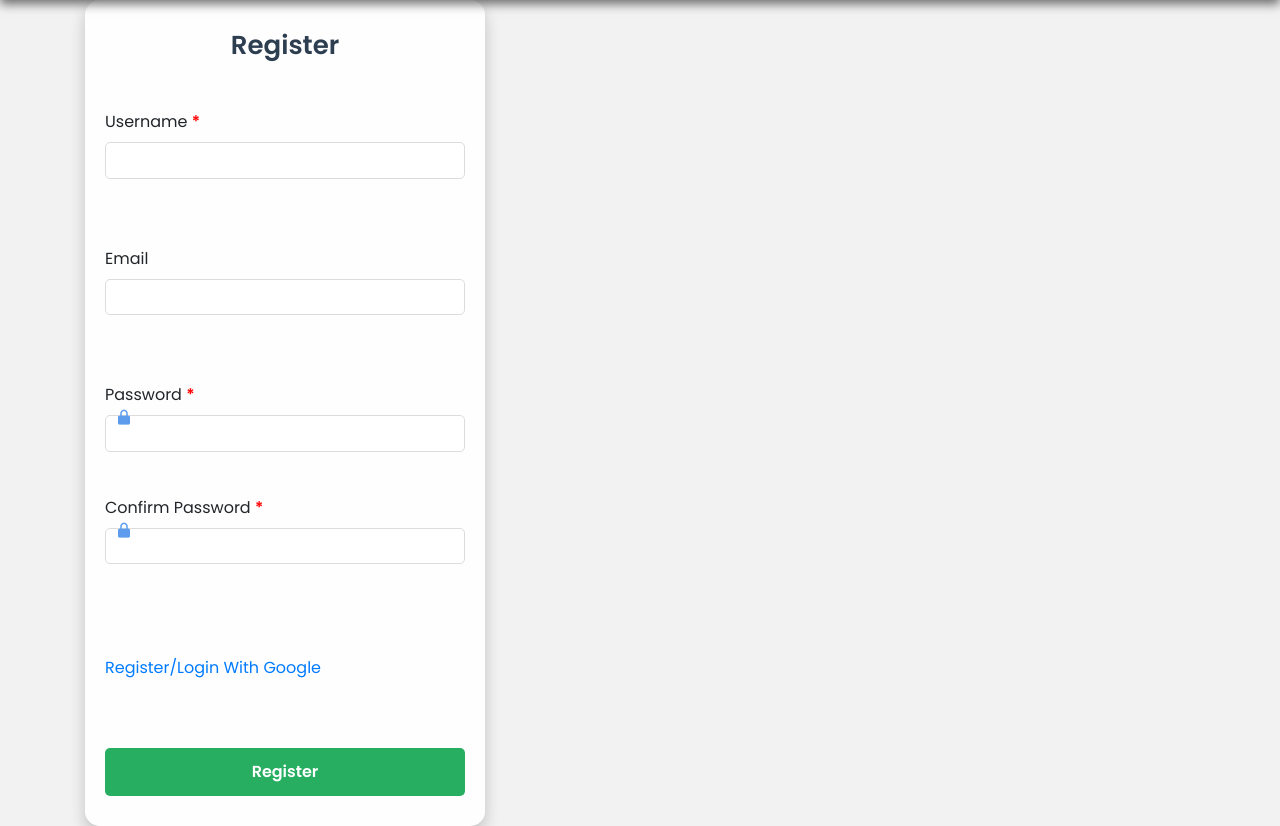
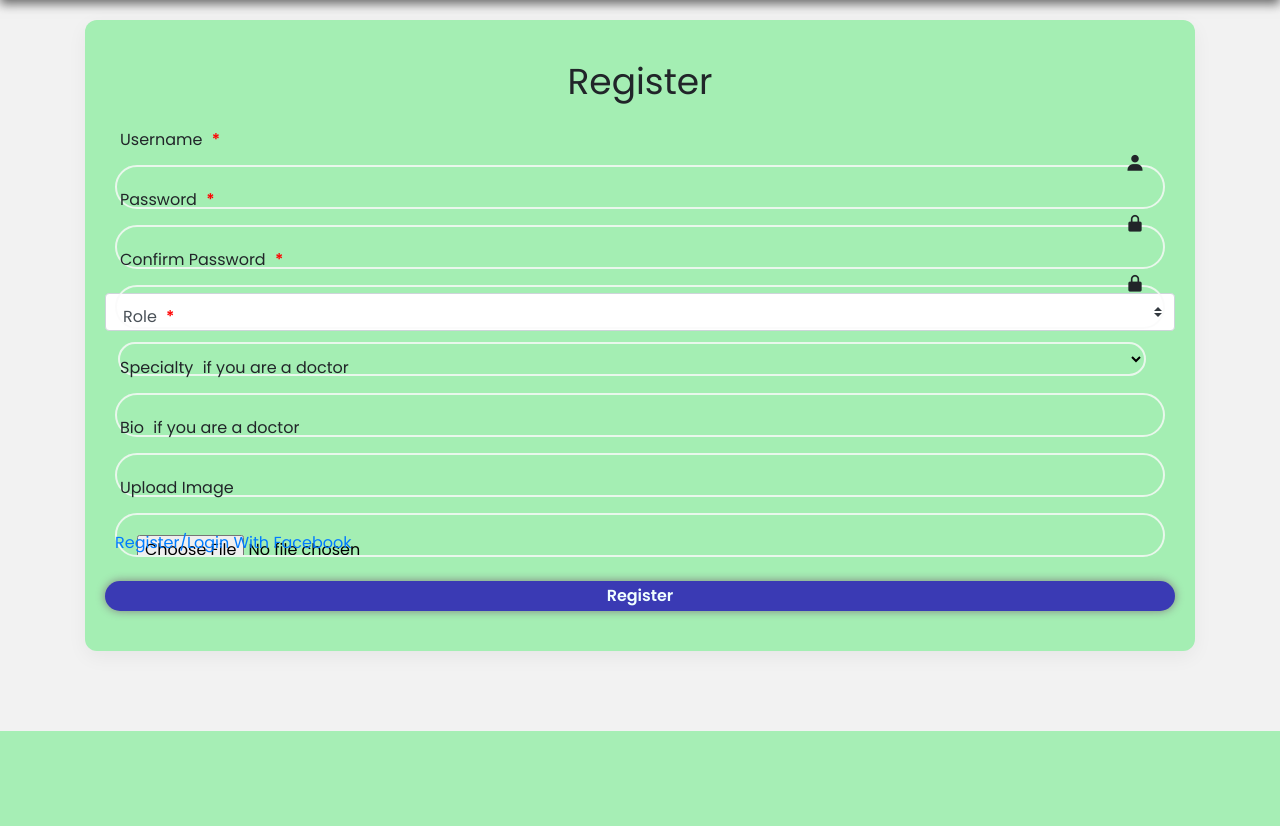
Before and after one commit to Isaiah-woko/MedifyCare, a Flask app: page /auth/register in a window 1280 px wide. Shown: the part 69-895 px from the top of the page. After the commit the page ends 800 px from the top, so only its background shows below. Run offline with Flask 3, Linux system fonts and the light colour scheme; tables that the repository leaves empty hold one stand-in row (values such as "Sample post"); some libraries are stand-ins or nearby versions.

Commit message:
made some changes

```diff
--- a/webapp/auth/forms.py
+++ b/webapp/auth/forms.py
@@ -1,6 +1,6 @@
 from flask_wtf import FlaskForm as Form
 from flask_wtf import RecaptchaField
-from wtforms import StringField, PasswordField, BooleanField, SelectField, SubmitField
+from wtforms import StringField, PasswordField, BooleanField, SelectField, SubmitField, ValidationError
 from wtforms.validators import DataRequired, Length, EqualTo, URL, Email
 from .models import User, Role
 from flask_wtf.file import FileField, FileRequired
@@ -40,16 +40,14 @@
         return True
 
 # registration form and validater
-
 class RegisterForm(Form):
     username = StringField('Username', validators=[DataRequired(), Length(max=255)])
-    email = StringField('Email', validators=[DataRequired()])
     password = PasswordField('Password', validators=[DataRequired(), Length(min=8)])
     confirm = PasswordField('Confirm Password', validators=[
         DataRequired(),
         EqualTo('password', message="Passwords must match")
     ])
-    """role = SelectField('Role', choices=[], validators=[DataRequired()])
+    role = SelectField('Role', choices=[('doctor', 'Doctor'), ('patient', 'Patient')], validators=[DataRequired()])
     specialty = StringField('Specialty')
     bio = StringField('Bio')
     image = FileField('Upload Image')
@@ -57,12 +55,12 @@
         super(RegisterForm, self).__init__(*args, **kwargs)
         # Fetch roles from the database and set choices
         self.role.choices = [(role.id, role.name.capitalize()) for role in Role.query.all()]
-    """
+
     def validate(self, extra_validators=None):
         # Perform standard validation
         if not super(RegisterForm, self).validate():
             return False
-        """print("******************************")
+        print("******************************")
         print("self.image.data : ", self.image.data)
         print("******************************")
         if self.role.data == '1' and (self.specialty.data == "" or self.bio.data == ""):
@@ -79,15 +77,13 @@
             if not allowed_file(filename):
                 self.image.errors.append('Invalid image format')
                 return False
-            """
         # Custom validation: Check if the username already exists
         user = User.query.filter_by(username=self.username.data).first()
         if user:
-            self.username.errors.append("User with that username already exists")
+            self.username.errors.append("User with that name already exists")
             return False
 
         return True
-
 
 class ResetPasswordRequestForm(Form):
     '''form for request to change the password'''
--- a/webapp/auth/view.py
+++ b/webapp/auth/view.py
@@ -78,15 +78,15 @@
     if form.validate_on_submit():
         new_user = User(username=form.username.data, email=form.email.data)
         new_user.set_password(form.password.data)
-        #selected_role = Role.query.get(form.role.data)
-        #new_user.roles.append(selected_role)
-        #new_user.specialty = form.specialty.data
-        #new_user.bio = form.bio.data
-        #file = form.image.data
-        #if file and allowed_file(file.filename):
-            #filename = secure_filename(file.filename)
-            #file.save(os.path.join(current_app.config['UPLOAD_FOLDER'], filename))
-            #new_user.image_filename = filename
+        selected_role = Role.query.get(form.role.data)
+        new_user.roles.append(selected_role)
+        new_user.specialty = form.specialty.data
+        new_user.bio = form.bio.data
+        file = form.image.data
+        if file and allowed_file(file.filename):
+            filename = secure_filename(file.filename)
+            file.save(os.path.join(current_app.config['UPLOAD_FOLDER'], filename))
+            new_user.image_filename = filename
         db.session.add(new_user)
         db.session.commit()
 
--- a/webapp/static/register.css
+++ b/webapp/static/register.css
@@ -1,128 +1,87 @@
-/* Global Reset */
-* {
-    margin: 0;
-    padding: 0;
-    box-sizing: border-box;
-}
 
 
 .wrapper {
-    background-color: rgba(255, 255, 255, 0.95);
-    padding: 30px 20px;
-    border-radius: 15px;
-    box-shadow: 0 8px 16px rgba(0, 0, 0, 0.2);
-    width: 400px;
-    max-width: 90%;
+    margin-top: 20px;
+    padding: 40px 20px;
+    background-color: #a4eeb3;
+    border-radius: 12px;
+    box-shadow: 0 6px 20px rgba(0, 0, 0, 0.05);
 }
 
-/* Form Heading */
-form h1 {
+.wrapper h1 {
+    font-size: 36px;
     text-align: center;
-    margin-bottom: 25px;
-    color: #2C3E50; /* Adjusted darker blue */
-    font-size: 26px;
-    font-weight: bold;
 }
 
-/* Input Box */
-.input-box {
+.wrapper label {
+	padding: 5px 5px;
+}
+.wrapper .input-box, .custom_select {
     position: relative;
-    margin-bottom: 20px;
+    width: 100%;
+    height: 50px;
+    margin: 10px 0;
+    padding: 10px;
 }
 
 .input-box input {
     width: 100%;
-    padding: 12px 40px;
-    border-radius: 5px;
-    border: 1px solid #dcdcdc;
+    height: 100%;
+    background: transparent;
+    border: none;
     outline: none;
-    font-size: 15px;
-    transition: border 0.3s ease, box-shadow 0.3s ease;
-}
-
-.input-box input:focus {
-    border-color: #5D9CEC;
-    box-shadow: 0 0 8px rgba(93, 156, 236, 0.4);
+    border: 2px solid rgba(250, 250, 250, .8);
+    border-radius: 40px;
+    font-size: 16px;
+    color: black;
+    padding: 20px 45px 20px 20px;
 }
 
 .input-box i {
     position: absolute;
-    top: 50%;
-    left: 10px;
-    transform: translateY(-50%);
-    color: #5D9CEC;
-    font-size: 18px;
+    right: 20px;
+    top: 80%;
+    transform: translate(-50%);
+    font-size: 20px;
 }
 
-/* Custom Select */
-.custom-select select {
+.wrapper .button {
     width: 100%;
-    padding: 12px;
-    border-radius: 5px;
-    border: 1px solid #ccc;
+    height: 30px;
+    background: rgb(58, 58, 180);
+    border: none;
+    outline: none;
+    border-radius: 40px;
+    box-shadow: 0 0 10px gray;
+    cursor: pointer;
     font-size: 16px;
-    color: #34495e;
+    color: azure;
+    font-weight: 600;
 }
 
-/* Error Messages */
-span[style="color: red;"] {
-    font-size: 13px;
-    font-weight: 500;
+.wrapper #role {
+	width: 100%;
+        height: 100%;
+        border: none;
+	outline: none;
+	background: transparent;
+        border: 2px solid rgba(250, 250, 250, .8);
+        border-radius: 40px;
+        font-size: 16px;
+        color: black;
+        padding: 20px 40px 10px 10px;
+	display: inline;
 }
-
-/* Register Link */
-.register-link {
-    text-align: center;
-    margin: 15px 0;
+.image {
+	width: 100%;
+        height: 100%;
+        border: none;
+        outline: none;
+        background: transparent;
+        border: 2px solid rgba(250, 250, 250, .8);
+        border-radius: 40px;
+        font-size: 16px;
+        color: black;
+        padding: 20px 40px 10px 10px;
+        display: inline;
 }
-
-.register-link a {
-    color: #5D9CEC;
-    font-weight: bold;
-    text-decoration: none;
-    font-size: 14px;
-}
-
-.register-link a:hover {
-    text-decoration: underline;
-}
-
-/* Submit Button */
-.button {
-    width: 100%;
-    padding: 12px;
-    background-color: #27AE60;
-    border: none;
-    border-radius: 5px;
-    color: white;
-    font-size: 16px;
-    font-weight: bold;
-    cursor: pointer;
-    transition: background-color 0.3s ease, transform 0.2s ease;
-}
-
-.button:hover {
-    background-color: #1A8C4F;
-    transform: translateY(-2px);
-}
-
-/* Responsive Design */
-@media (max-width: 480px) {
-    .wrapper {
-        padding: 20px 15px;
-        width: 95%;
-    }
-
-    form h1 {
-        font-size: 22px;
-    }
-
-    .input-box input {
-        font-size: 14px;
-    }
-
-    .button {
-        font-size: 14px;
-        padding: 10px;
-    }
-}
--- a/webapp/templates/auth/register.html
+++ b/webapp/templates/auth/register.html
@@ -6,57 +6,68 @@
 {% endblock %}
 
 {% block body %}
+
 <div class="wrapper">
     <form method="POST" action="{{ url_for('.register') }}" enctype="multipart/form-data">
         {{ form.hidden_tag() }}
         <h1>Register</h1>
-            <br>
         <div class="input-box">
             {{ form.username.label }} <span style="color: red; font-weight: bold;">*</span>
             {{ form.username(class_='form-control') }}
+    <i class='bx bxs-user'></i>
             {% for error in form.username.errors %}
                 <span style="color: red;">[{{ error }}]</span>
             {% endfor %}
         </div>
-            <br><br>
-
-            <div class="input-box">
-                {{ form.email.label }}
-                {{ form.email(class_='form-control') }}
-                {% for error in form.email.errors %}
-                    <span style="color: red;">[{{ error }}]</span>
-                {% endfor %}
-            </div>
-            <br><br>
-
         <div class="input-box">
             {{ form.password.label }} <span style="color: red; font-weight: bold;">*</span>
             {{ form.password(class_='form-control') }}
-                <i class="bx bxs-lock-alt"></i>
+    <i class='bx bxs-lock-alt'></i>
             {% for error in form.password.errors %}
                 <span style="color: red;">[{{ error }}]</span>
             {% endfor %}
         </div>
-            <br>
 
         <div class="input-box">
             {{ form.confirm.label }} <span style="color: red; font-weight: bold;">*</span>
             {{ form.confirm(class_='form-control') }}
-                <i class="bx bxs-lock-alt"></i>
+    <i class='bx bxs-lock-alt'></i>
             {% for error in form.confirm.errors %}
                 <span style="color: red;">[{{ error }}]</span>
             {% endfor %}
         </div>
-            <br><br>
+        <div class="custom-select">
+            {{ form.role.label }} <span style="color: red; font-weight: bold;">*</span>
+            {{ form.role(id='role') }}
+        </div>
 
         <div class="input-box">
-                <br>
-                <a href="{{ url_for('google.login') }}">Register/Login With Google</a>
+            {{ form.specialty.label }} if you are a doctor
+            {{ form.specialty(size=32) }}
+            {% for error in form.specialty.errors %}
+                <span style="color: red;">[{{ error }}]</span>
+            {% endfor %}
         </div>
-            <br><br>
+        <div class="input-box">
+            {{ form.bio.label }} if you are a doctor
+            {{ form.bio(size=32) }}
+            {% for error in form.bio.errors %}
+                <span style="color: red;">[{{ error }}]</span>
+            {% endfor %}
+        </div>
+
+        <div class="input-box">
+            {{ form.image.label }}
+            {{ form.image }}
+            {% for error in form.image.errors %}
+                <span style="color: red;">[{{ error }}]</span>
+            {% endfor %}
+        </div>
+        <div class="input-box">
+            <a style="align-items: center;" href="{{ url_for('google.login') }}">Register/Login With Facebook</a>
+        </div>
 
         <input class="button" type="submit" value="Register">
     </form>
-        <script src="{{ url_for('static', filename='js/register.js') }}" defer></script>
 </div>
 {% endblock %}
```
Also changed, not shown: webapp/auth/models.py (+11 -43 lines). Lines whose indentation alone changed are shown as unchanged.
